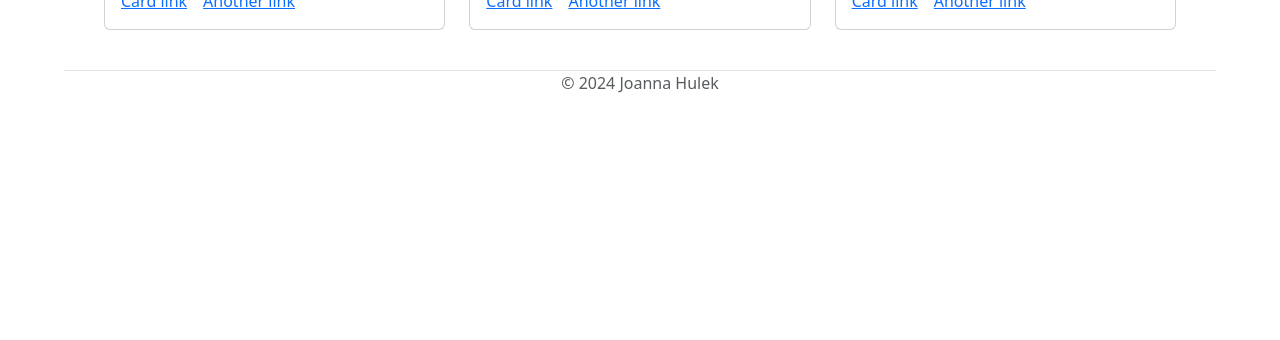
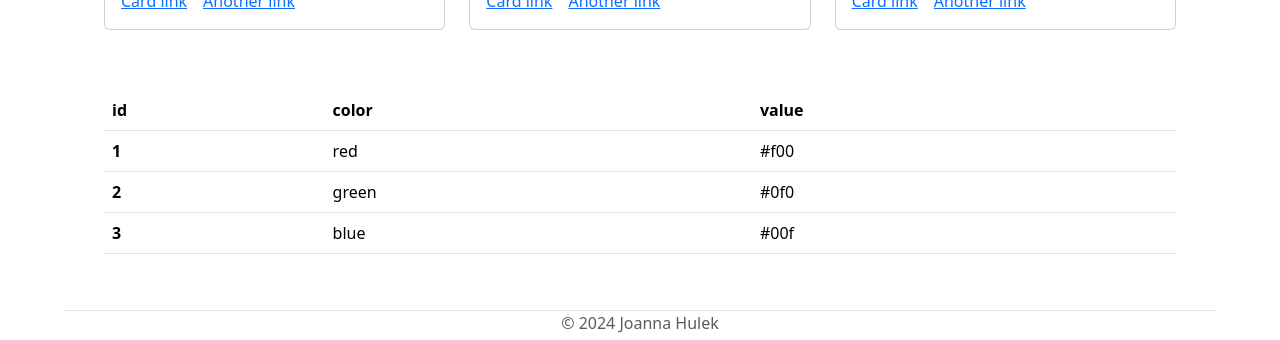
Before and after one commit to joannahulek/joannahulek.github.io, a React (Create React App) app: page / in a window 1280 px wide. Shown: the part 764-1104 px from the top of the page. Before the commit the page ends 875 px from the top, so only its background shows below. Built offline with nearby package versions, Linux system fonts and the light colour scheme; the HTML template or start-up script is replaced by a standard one.

Commit message:
Resume section added

```diff
--- a/src/App.tsx
+++ b/src/App.tsx
@@ -4,6 +4,9 @@ import Navbar from "./components/Navbar";
 import Footer from "./components/Footer";
 import AboutMe from "./components/Bio";
 import Portfolio from "./components/Portfolio";
+import Resume from "./components/CV";
+import tableContent from "./components/content/CV.json"
+
 
 function App() {
   return (
@@ -11,7 +14,7 @@ function App() {
           {Navbar()}
           <section id="#bio">{AboutMe()}</section>
           <section id="#portfolio">{Portfolio()}</section>
-
+          <section id="#cv"><Resume items={tableContent.Col}/></section>
           {Footer()}
       </div>
   );
--- /dev/null
+++ b/src/components/CV.tsx
@@ -0,0 +1,31 @@
+interface Props {
+    items: string[][]
+}
+
+function Resume (props: Props) {
+    return (
+        <table className="table">
+            <thead>
+            <tr>
+                <th scope="col">id</th>
+                <th scope="col">color</th>
+                <th scope="col">value</th>
+            </tr>
+            </thead>
+            <tbody>
+            {props.items.map((item, index) => (
+                    <tr>
+                        <th scope="row">{index + 1}</th>
+                        <td>{item[0].toString()}</td>
+                        <td>{item[1].toString()}</td>
+                    </tr>
+                )
+            )
+            }
+            </tbody>
+
+        </table>
+    )
+}
+
+export default Resume
--- a/src/components/Navbar.tsx
+++ b/src/components/Navbar.tsx
@@ -4,7 +4,7 @@ function NavElements() {
             <ul className="navbar-nav me-auto">
                 <a className="navbar-brand" href="#bio">About Me</a>
                 <a className="navbar-brand" href="#portfolio">Portfolio</a>
-                <a className="navbar-brand" href="#resume">Resume</a>
+                <a className="navbar-brand" href="#cv">Resume</a>
                 <a className="navbar-brand" href="#contact">Contact</a>
             </ul>
         </div>
--- /dev/null
+++ b/src/components/content/CV.json
@@ -0,0 +1,43 @@
+{
+  "Colors":
+  [
+    {
+      "color": "red",
+      "value": "#f00"
+    },
+    {
+      "color": "green",
+      "value": "#0f0"
+    },
+    {
+      "color": "blue",
+      "value": "#00f"
+    },
+    {
+      "color": "cyan",
+      "value": "#0ff"
+    },
+    {
+      "color": "magenta",
+      "value": "#f0f"
+    },
+    {
+      "color": "yellow",
+      "value": "#ff0"
+    },
+    {
+      "color": "black",
+      "value": "#000"
+    },
+    {
+      "color": "black",
+      "value": "#000"
+    }
+  ],
+  "Col":
+          [
+            ["red", "#f00"],
+            ["green", "#0f0"],
+            ["blue","#00f"]
+          ]
+}
```
